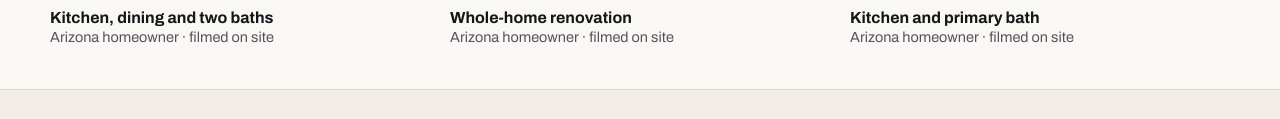
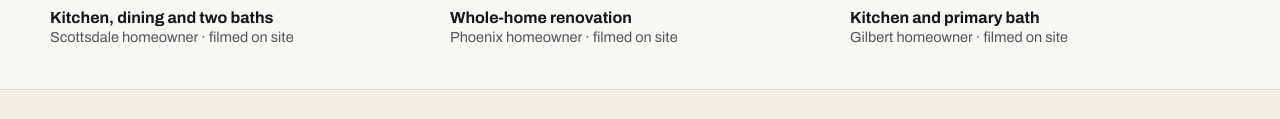
Before and after one commit to Baysidehomeimprovement/Ad-Landing-Pages, a plain HTML site: page home-renovation-phoenix/index.html in a window 1280 px wide. Shown: the part 2162-2281 px from the top of the page. Drawn offline with Linux system fonts and the light colour scheme.

Commit message:
Update index.html

```diff
--- a/home-renovation-phoenix/index.html
+++ b/home-renovation-phoenix/index.html
@@ -287,7 +287,7 @@ img { max-width:100%; }
         </button>
         <div style="margin-top:12px;">
           <div style="font-size:16px; font-weight:700;">Kitchen, dining and two baths</div>
-          <div style="font-size:14.5px; color:#57535E; margin-top:3px;">Arizona homeowner &middot; filmed on site</div>
+          <div style="font-size:14.5px; color:#57535E; margin-top:3px;">Scottsdale homeowner &middot; filmed on site</div>
         </div>
       </div>
       <div>
@@ -300,7 +300,7 @@ img { max-width:100%; }
         </button>
         <div style="margin-top:12px;">
           <div style="font-size:16px; font-weight:700;">Whole-home renovation</div>
-          <div style="font-size:14.5px; color:#57535E; margin-top:3px;">Arizona homeowner &middot; filmed on site</div>
+          <div style="font-size:14.5px; color:#57535E; margin-top:3px;">Phoenix homeowner &middot; filmed on site</div>
         </div>
       </div>
       <div>
@@ -313,7 +313,7 @@ img { max-width:100%; }
         </button>
         <div style="margin-top:12px;">
           <div style="font-size:16px; font-weight:700;">Kitchen and primary bath</div>
-          <div style="font-size:14.5px; color:#57535E; margin-top:3px;">Arizona homeowner &middot; filmed on site</div>
+          <div style="font-size:14.5px; color:#57535E; margin-top:3px;">Gilbert homeowner &middot; filmed on site</div>
         </div>
       </div>
     </div>
```
